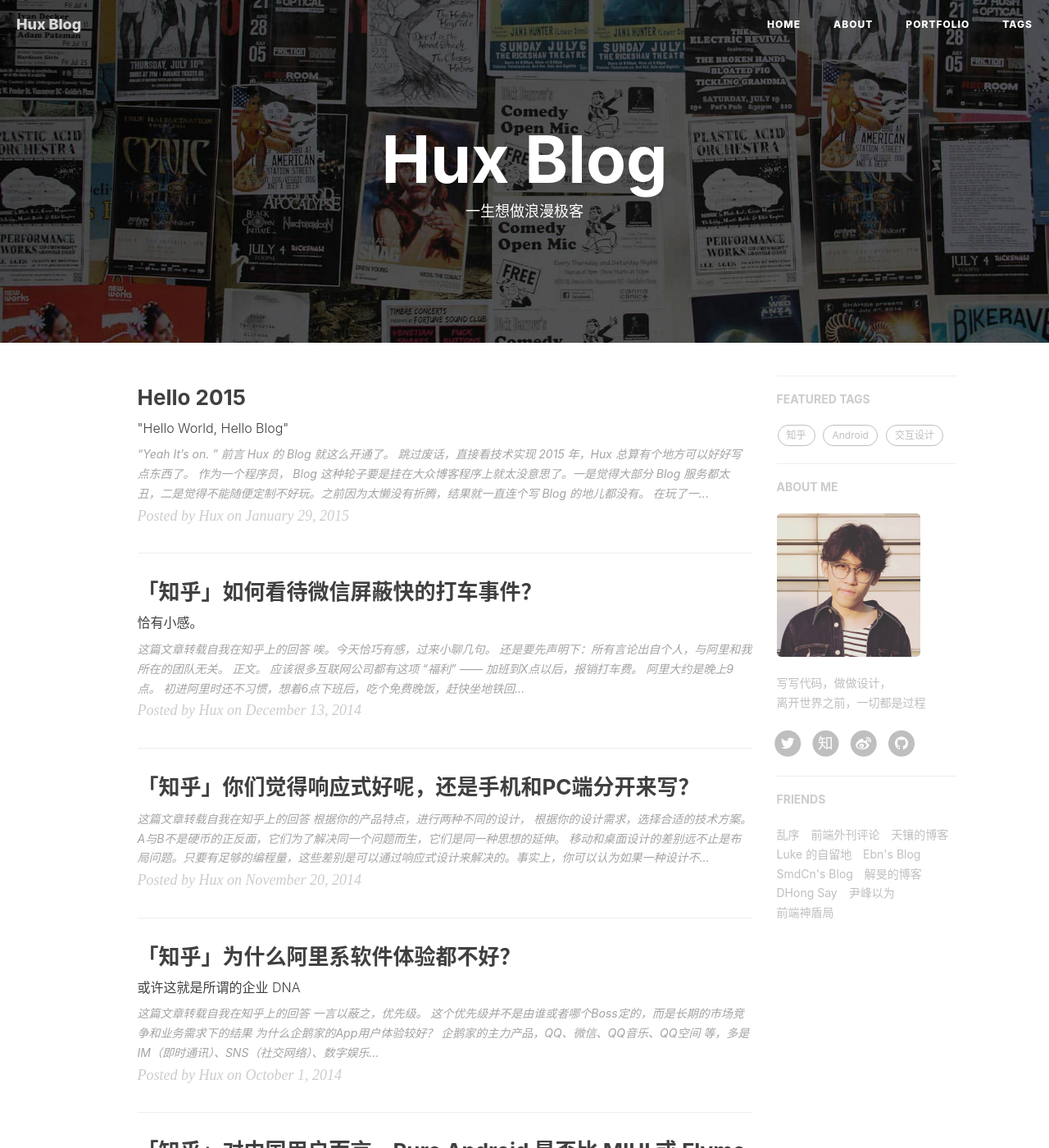
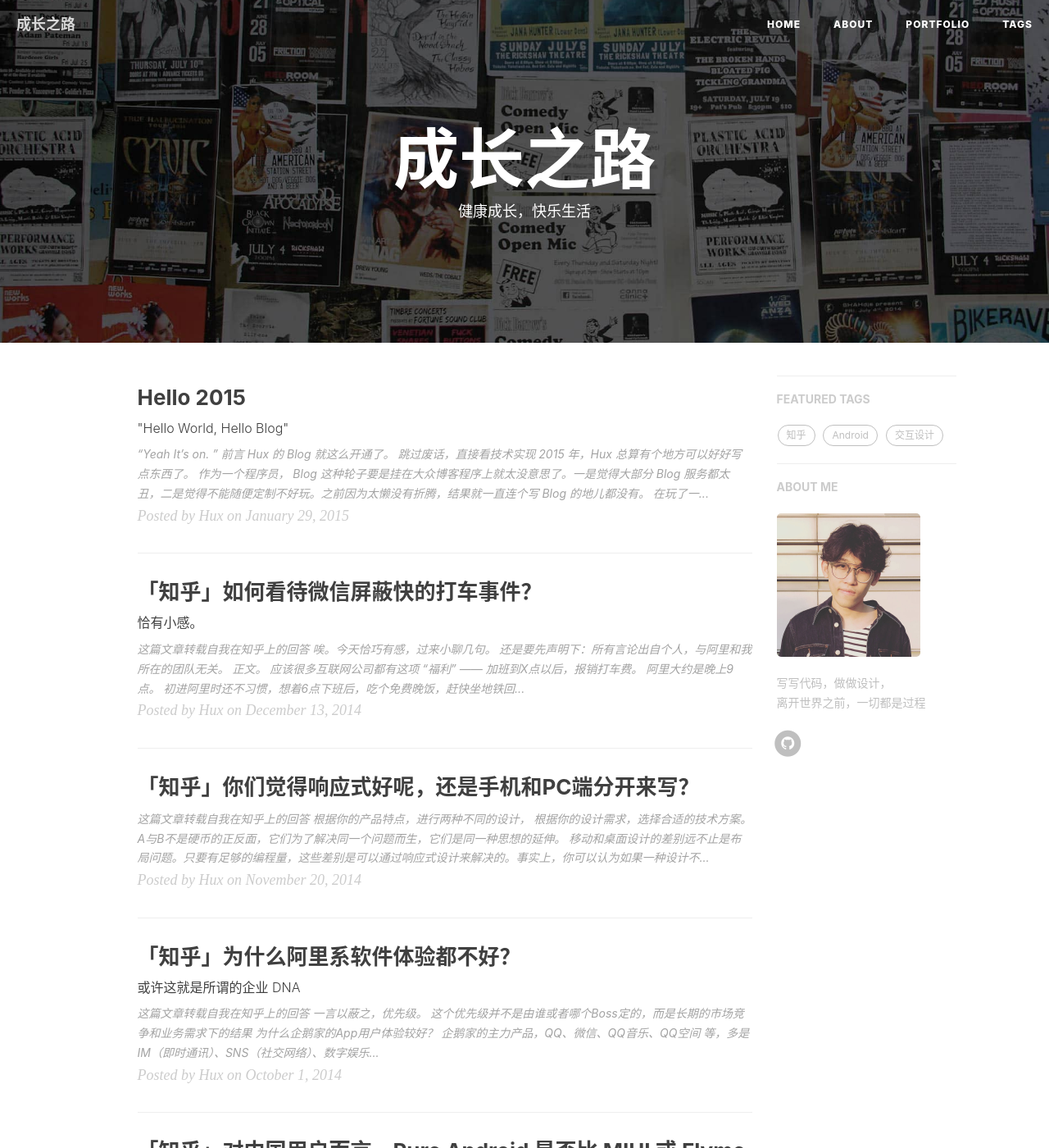
Before and after one commit to whui-adr/whui-adr.github.io, a Jekyll site: the page built from index.html, in a window 1280 px wide and 1400 px high. Shown: the whole window at 82% size. Built offline with Jekyll 4.4.1, drawn with Linux system fonts in a browser that asks for light colours; nearby versions of some CDN libraries; the list of posts is cut into pages by our own code; comment, search, counter and statistics services are not loaded; some of the changed text lies outside the part shown.

Commit message:
内容调整

```diff
--- a/_config.yml
+++ b/_config.yml
@@ -1,23 +1,19 @@
 # Site settings
-title: Hux Blog
-SEOTitle: 黄玄的博客 | Hux Blog
+title: 成长之路
+SEOTitle: 魏霖的博客 | WeiLin Blog
 header-img: img/home-bg.jpg
-email: huxpro@gmail.com
+email: whui.adr@gmail.com
 description: "关于前端与设计、黑客与画家 | 黄玄，Web & Mobile Lover，Software Engineer，UX Designer | 这里是 @Hux黄玄 的个人博客，与你一起发现更大的世界。"
-keyword: "黄玄, Hux黄玄, Hux, 鬼栈, huxpro, @huxpro, 黄玄的博客, Hux Blog, 博客, 个人网站, 互联网, Web, JavaScript, 前端, 设计"
-url: "https://huangxuan.me"              # your host, for absolute URL
+keyword: "魏霖, 666, WeiLin666, 魏霖的博客, 博客, 个人网站, 成长之路"
+url: "http://weilin666.me"              # your host, for absolute URL
 baseurl: ""                             # for example, '/blog' if your blog hosted on 'host/blog'
 
 
 
 # SNS settings
 RSS: false
-weibo_username:     huxpro
-zhihu_username:     huxpro
-github_username:    huxpro
-twitter_username:   huxpro
-#facebook_username:  huxpro
-# linkedin_username:  firstname-lastname-idxxxx
+weibo_username:
+github_username:    whui-adr
 
 
 
@@ -81,43 +77,3 @@ featured-condition-size: 1              # A tag will be featured if the size of
 # Progressive Web Apps
 chrome-tab-theme-color: "#000000"
 service-worker: true
-
-
-
-# Friends
-friends: [
-    {
-    #     title: "Su",
-    #     href: "http://su.gallery/"
-    # },{
-        title: "乱序",
-        href: "http://mida.re/"
-    },{
-        title: "前端外刊评论",
-        href: "http://qianduan.guru/"
-    },{
-        title: "天镶的博客",
-        href: "http://lingyu.wang/"
-    },{
-        title: "Luke 的自留地",
-        href: "http://hmqk1995.github.io"
-    },{
-        title: "Ebn's Blog",
-        href: "http://ebnbin.com/"
-    },{
-        title: "SmdCn's Blog",
-        href: "http://blog.smdcn.net"
-    },{
-        title: "解旻的博客",
-        href: "http://xieminis.me/"
-    },{
-        title: "DHong Say",
-        href: "http://dhong.co"
-    },{
-        title: "尹峰以为",
-        href: "http://ingf.github.io/"
-    },{
-        title: "前端神盾局",
-        href: "http://wepiaofei.github.io/blog/"
-    }
-]
--- a/about.html
+++ b/about.html
@@ -1,7 +1,7 @@
 ---
 layout: page
 title: "About"
-description: "Hey, this is Hux."
+description: "Hey, this is WeiLin."
 header-img: "img/about-bg.jpg"
 ---
 
--- a/index.html
+++ b/index.html
@@ -1,6 +1,6 @@
 ---
 layout: page
-description: "一生想做浪漫极客"
+description: "健康成长，快乐生活"
 ---
 
 {% for post in paginator.posts %}
```
Also changed, not shown: package.json (+6 -6 lines).
